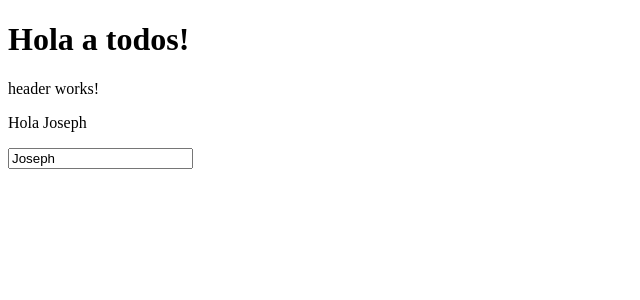
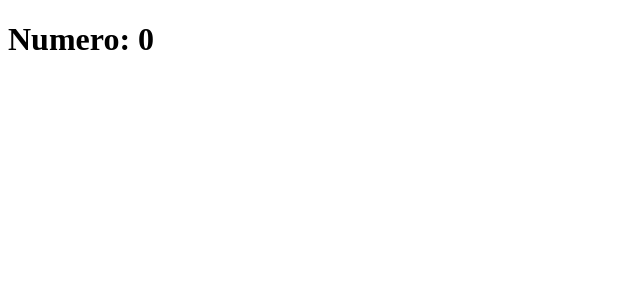
Before and after one commit to josephmn/my-project, an Angular app: page / in a window 1280 px wide. Shown: the top 300 px of the page, without its empty margins (0-640 px from the left). Built offline with nearby package versions, Linux system fonts and the light colour scheme.

Commit message:
agregando eventos en angular

```diff
--- a/src/app/app.component.html
+++ b/src/app/app.component.html
@@ -1,3 +1 @@
-<h1>Hola a todos!</h1>
-
-<app-header></app-header>
+<h1 (click)="addOne()">Numero: {{ number }}</h1>
--- a/src/app/app.component.ts
+++ b/src/app/app.component.ts
@@ -10,4 +10,9 @@ import { HeaderComponent } from './components/header/header.component';
 })
 export class AppComponent {
   title = 'my-project';
+  number: number = 0;
+
+  addOne() {
+    this.number++;
+  }
 }
```
